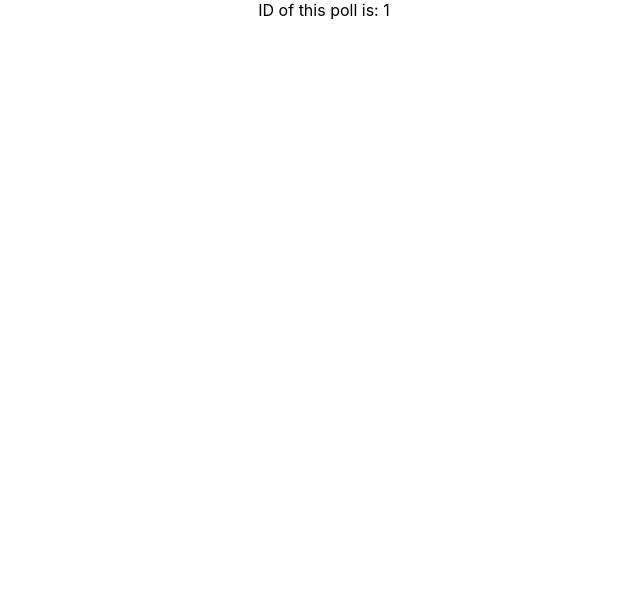
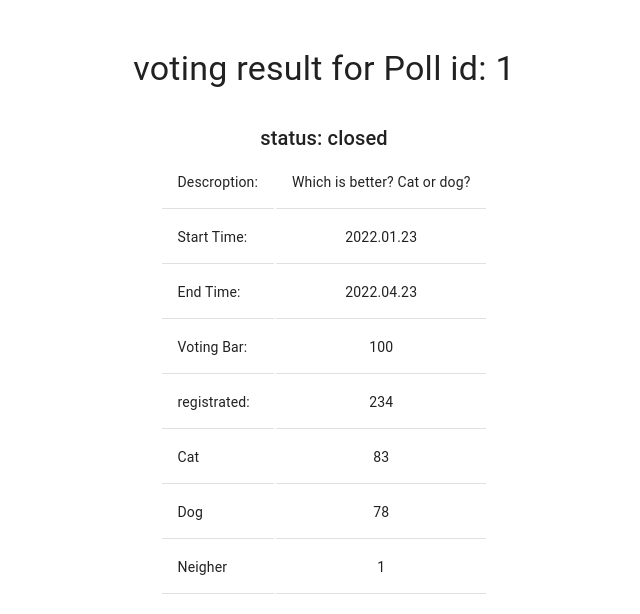
Before and after one commit to YaxinWangUT/Blockchain-React, a React (Create React App) app in the folder vote-app/: page /result/1 in a window 1280 px wide. Shown: the top 614 px of the page, without its empty margins (316-956 px from the left). Built offline with nearby package versions, Linux system fonts and the light colour scheme.

Commit message:
Update ViewResult.js

```diff
--- a/vote-app/src/components/ViewResult.js
+++ b/vote-app/src/components/ViewResult.js
@@ -1,14 +1,86 @@
-import React from "react";
 import { useParams} from "react-router";
+import React, { useState } from "react";
+import {TableBody, TableCell, TableRow } from "@mui/material";
+import { Box } from "@mui/system";
+import CssBaseline from "@mui/material/CssBaseline";
+import Grid from "@mui/material/Grid";
+import Typography from "@mui/material/Typography";
+
 
 export default function ViewResult() {
     //Get poll id when clicked into this component
     const params = useParams();
     const poll_id = params.id;
 
+    const Poll = {
+        status: "closed",
+        description: 'Which is better? Cat or dog?',
+        startTime:'2022.01.23',
+        endTime:'2022.04.23',
+        votingBar:'100',
+        registrated:'234',
+        };
+    const [options,setOptions] = useState([
+            {option: 'Cat',result: 83},
+            {option: 'Dog',result: 78},
+            {option: 'Neigher',result: 1},
+    ])
+
     return (
-        <React.Fragment>
-            ID of this poll is: {poll_id}
-        </React.Fragment>
+        <Box
+        sx={{
+          display: "flex",
+          flexDirection: "column",
+          minHeight: "100vh",
+        }}
+      >
+          <CssBaseline />
+        <Grid
+          container
+          spacing={0}
+          direction="column"
+          alignItems="center"
+          justifyContent="flex-start"
+          style={{ minHeight: "100vh" }}
+        >
+        <Typography variant="h4" mt={6} >
+            {"voting result for Poll id: "}
+            {poll_id}
+         </Typography>
+         <Typography variant="h6" mt={4} >
+            {"status: closed"}
+         </Typography>
+         <table sx={{minWidth:650}} aria-label="results table">
+            <TableBody>
+                <TableRow>
+                    <TableCell>{"Descroption:"}</TableCell>
+                    <TableCell align="center">{Poll.description}</TableCell>
+                </TableRow>
+                <TableRow>
+                    <TableCell>{"Start Time:"}</TableCell>
+                    <TableCell align="center">{Poll.startTime}</TableCell>
+                </TableRow>
+                <TableRow>
+                    <TableCell>{"End Time:"}</TableCell>
+                    <TableCell align="center">{Poll.endTime}</TableCell>
+                </TableRow>
+                <TableRow>
+                    <TableCell>{"Voting Bar:"}</TableCell>
+                    <TableCell align="center">{Poll.votingBar}</TableCell>
+                </TableRow>
+                <TableRow>
+                    <TableCell>{"registrated:"}</TableCell>
+                    <TableCell align="center">{Poll.registrated}</TableCell>
+                </TableRow>
+                {options.map((option,index)=>(
+                    <TableRow key={index}>
+                        <TableCell>{option.option}</TableCell>
+                        <TableCell align="center">{option.result}</TableCell>
+                    </TableRow>
+                ))}
+            </TableBody>
+         </table>
+        </Grid>
+      </Box>
       );
 }
```
